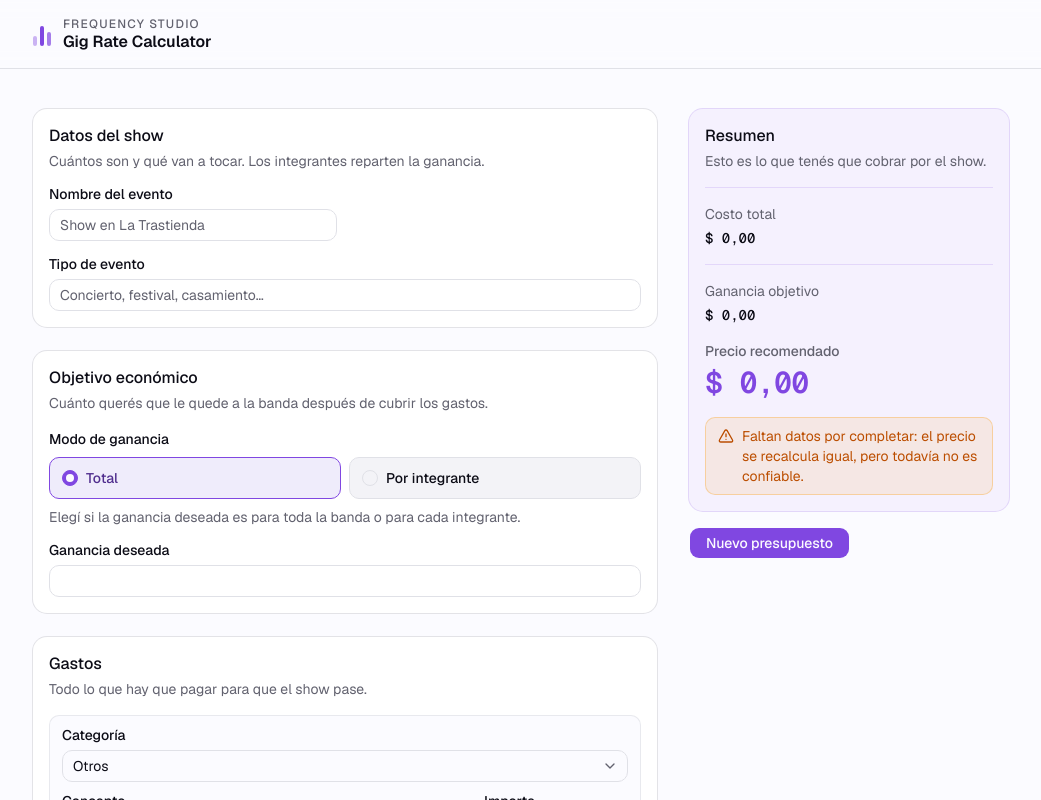
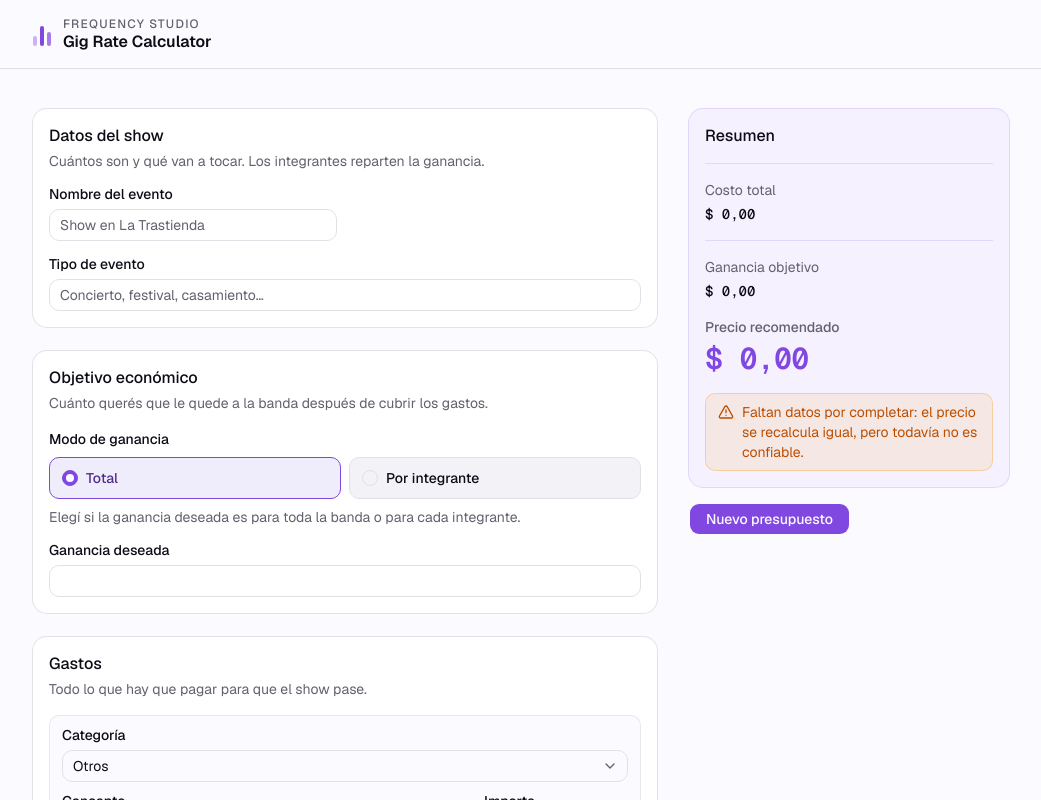
Before and after one commit to FrequencyStudio-dev/gig-rate-calculator-fe, a Next.js app: page / in a window 1280 px wide. Shown: the top 800 px of the page, without its empty margins (119-1160 px from the left). Built offline with nearby package versions, Linux system fonts and the light colour scheme.

Commit message:
style: delete CardDescription

```diff
--- a/components/BudgetCalculator.tsx
+++ b/components/BudgetCalculator.tsx
@@ -118,9 +118,6 @@ export function BudgetCalculator() {
             <CardTitle asChild>
               <h2>Resumen</h2>
             </CardTitle>
-            <CardDescription>
-              Esto es lo que tenés que cobrar por el show.
-            </CardDescription>
           </CardHeader>
           <CardContent>
             <SummaryCard
```
